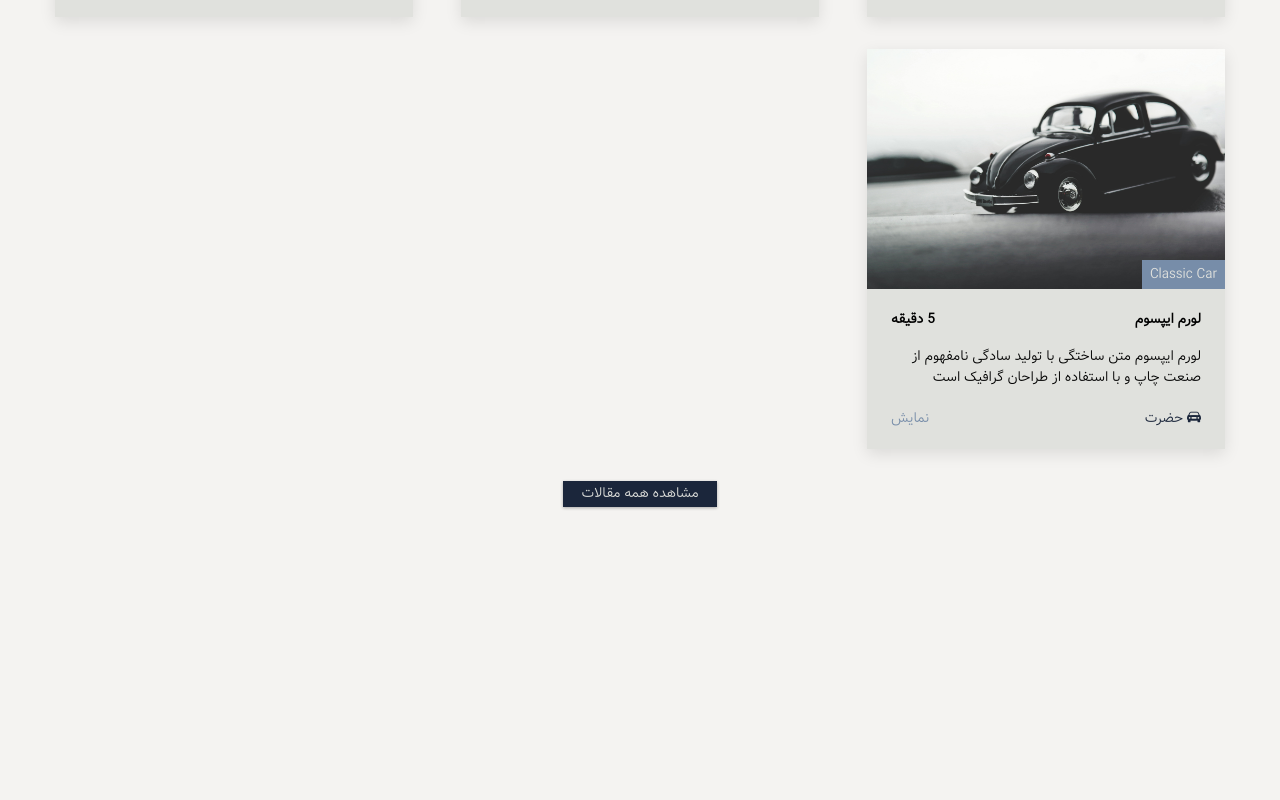
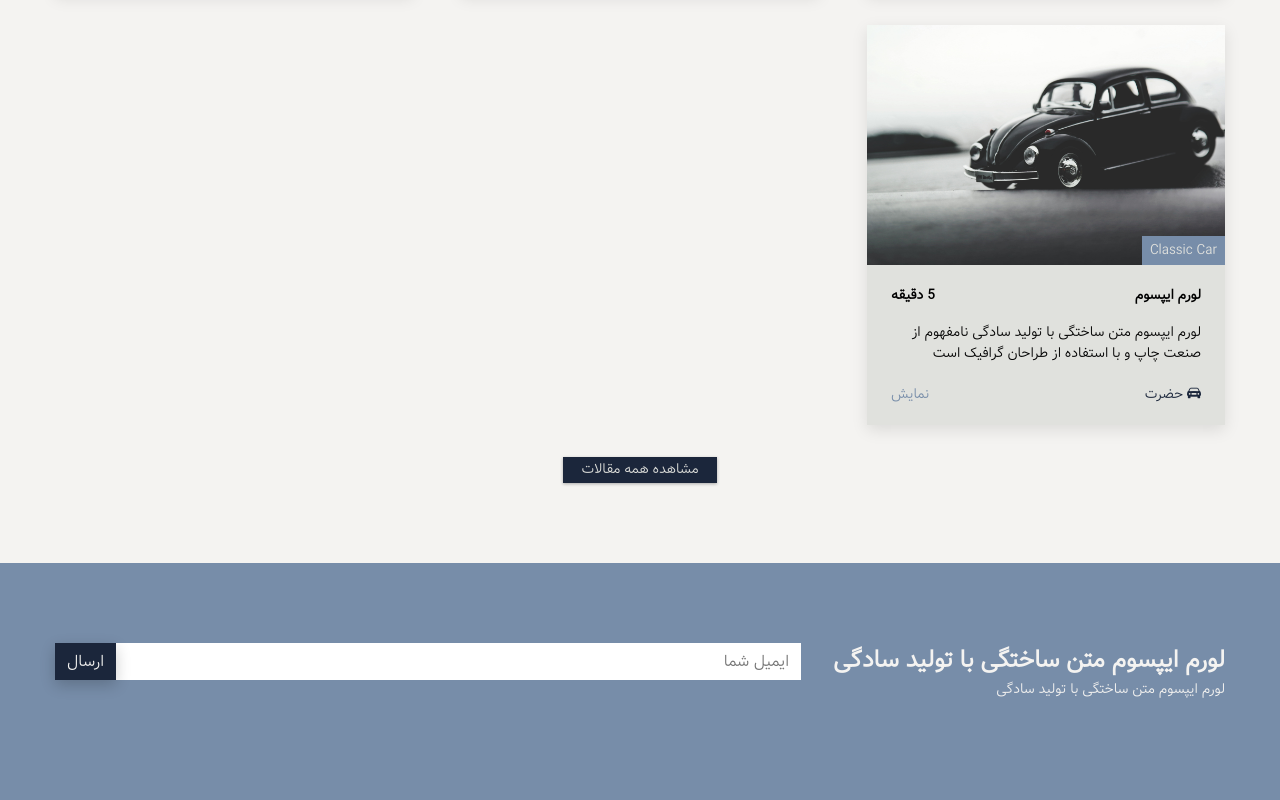
Before and after one commit to Rozhan-ml/flexbox-project, a plain HTML site: page index.html in a window 1280 px wide. Shown: the part 2603-3403 px from the top of the page. Before the commit the page ends 3190 px from the top, so only its background shows below. Drawn offline with nearby package versions, Linux system fonts and the light colour scheme.

Commit message:
End of Contact

```diff
--- a/css/main.css
+++ b/css/main.css
@@ -223,23 +223,23 @@ h1 {
   }
 }
 /************ARTICLE************/
-.article-card{
+.article-card {
   background: var(--clr-primary-1);
   margin-bottom: 2rem;
   box-shadow: var(--light-shadow);
   transition: var(--transition);
 }
 
-.article-card:hover{
+.article-card:hover {
   box-shadow: var(--dark-shadow);
   transform: scale(1.25rem);
 }
 
-.article-img-container{
+.article-img-container {
   position: relative;
 }
 
-.article-img{
+.article-img {
   height: 15rem;
   object-fit: cover;
 }
@@ -250,12 +250,12 @@ right: 0;
   bottom: 0;
   background: var(--clr-primary-3);
   color: var(--clr-primary-1);
-padding:0.25rem 0.5rem;
+  padding: 0.25rem 0.5rem;
 }
-.article-info{
+.article-info {
   padding: 1.25rem 1.5rem;
 }
-.article-title{
+.article-title {
   display: flex;
   justify-content: space-between;
   align-items: center;
@@ -263,25 +263,25 @@ padding:0.25rem 0.5rem;
   margin-bottom: 1rem;
 }
 
-.article-footer{
+.article-footer {
   display: flex;
   justify-content: space-between;
 }
 
-.article-footer p{
- margin-bottom:0;
+.article-footer p {
+  margin-bottom: 0;
   color: var(--clr-primary-2);
 }
-.article-footer a{
+.article-footer a {
   color: var(--clr-primary-3);
 }
 
-.article-btn{
+.article-btn {
   text-align: center;
 }
 
-@media screen and (min-width: 768px){
-.article-center{
+@media screen and (min-width: 768px) {
+  .article-center {
     display: flex;
     flex-wrap: wrap;
     justify-content: space-between;
@@ -291,9 +291,67 @@ padding:0.25rem 0.5rem;
   }
 }
 
-@media screen and (min-width: 1170px){
-
+@media screen and (min-width: 1170px) {
   .article-card {
     flex: 0 0 calc(33.333% - 2rem);
   }
 }
+/*************CONTACT*************/
+.contact{
+    background: var(--clr-primary-3);
+}
+
+.contact-title{
+  color: var(--clr-BG);
+}
+
+.title-contact{
+  font-weight: bold;
+  font-size: 1.5rem;
+}
+.contact-form{
+  display: flex;
+}
+.form-control{
+  flex: 1 1 auto;
+}
+
+.form-control, .btn-submit{
+  padding: 0.375rem 0.75rem;
+  font-size: 1rem;
+  border: transparent;
+}
+
+.form-control::placeholder {
+font-family: var(--ff-primary-1);
+}
+.btn-submit{
+  font-family: var(--ff-primary-1);
+background: var(--clr-primary-2);
+color: var(--clr-BG);
+cursor: pointer;
+transition: var(--transition);
+box-shadow: var(--dark-shadow);
+
+}
+
+.btn-submit:hover{
+  background: var(--clr-primary-1);
+  color: var(--clr-primary-2);
+
+}
+
+@media screen and (min-width: 992px){
+.contact-center{
+  display: flex;
+  gap: 2rem;
+}
+
+.contact-form{
+  align-self: flex-start;
+  flex: 1 1 auto;
+}
+
+
+
+}
--- a/index.html
+++ b/index.html
@@ -110,7 +110,7 @@
     <!-- article section -->
     <section class="section">
         <section class="section-title">
-            <h2> مقالات</h2>
+            <h3> مقالات</h3>
         </section>
         <section class=" section-center article-center">
             <article class="article-card">
@@ -191,7 +191,7 @@
             </article>
             <article class="article-card">
                 <div class="article-img-container">
-                    <img class="article-img"src="./image/article 4.jpg" alt="article-img">
+                    <img class="article-img" src="./image/article 4.jpg" alt="article-img">
                     <span class="article-category">Classic Car</span>
                 </div>
                 <div class="article-info">
@@ -212,18 +212,43 @@
                     </div>
                 </div>
             </article>
+        </section>
+        <div class="article-btn">
+            <a class="btn" href="#">مشاهده همه مقالات </a>
+        </div>
+    </section>
+    <!-- article section -->
+     <!--contact section  -->
+     <section class="section contact">
+        <section class=" section-center contact-center">
+<article class="contact-title">
+<span class="title-contact">لورم ایپسوم متن ساختگی با تولید سادگی</span>
+<p>لورم ایپسوم متن ساختگی با تولید سادگی</p>
+</article>
+<form class="contact-form">
+    <input type="email" name="email" class="form-control" placeholder="ایمیل شما" >
+    <button type="submit" class="btn-submit"   >ارسال </button>
+</form>
+
+        </section>
+
 
 
 
 </section>
-        <div class="article-btn">
-            <a class="btn" href="#">مشاهده همه مقالات </a>
-        </div>
-
-    </section>
 
 
-    <!-- article section -->
+
+
+
+
+
+
+
+
+
+
+      <!--contact section  -->
 
 
 
```
Lines whose indentation alone changed are shown as unchanged.
